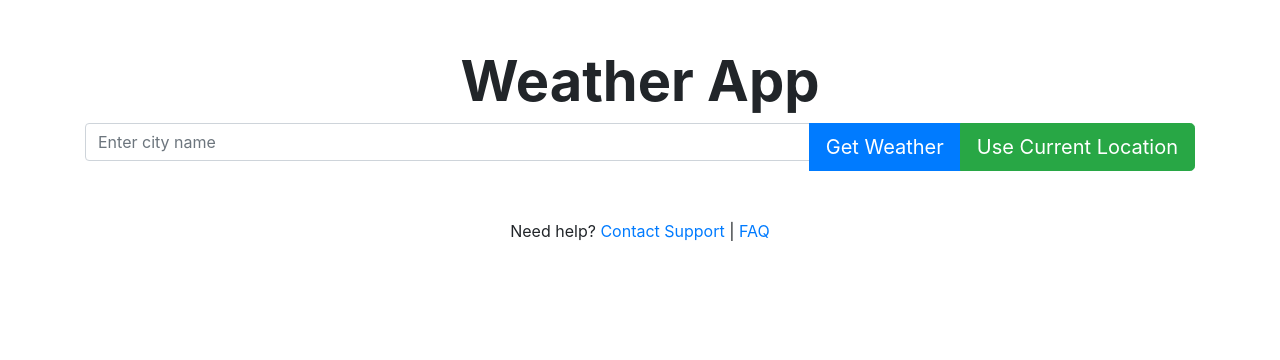
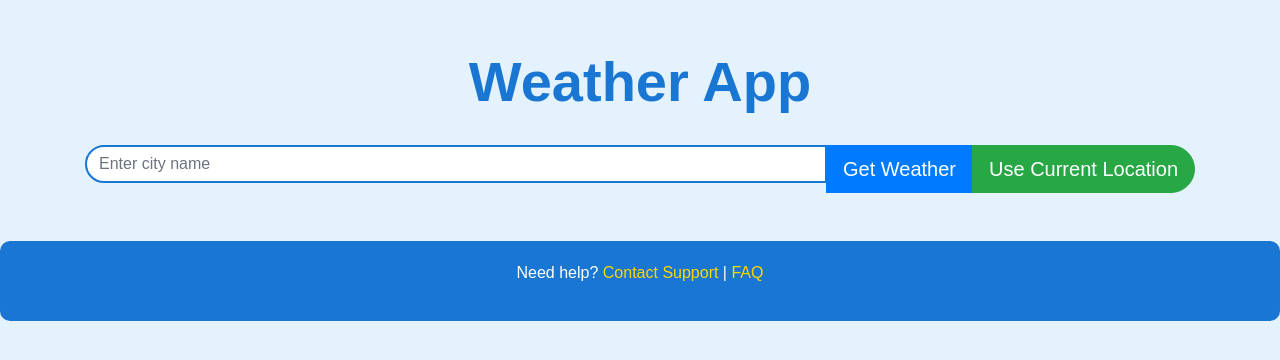
Before and after one commit to Devagya-Singh/weather-app, a website: page index.html in a window 1280 px wide. Drawn offline with nearby package versions, Linux system fonts and the light colour scheme.

Commit message:
Update index.html

```diff
--- a/index.html
+++ b/index.html
@@ -4,7 +4,7 @@
     <meta charset="UTF-8">
     <meta name="viewport" content="width=device-width, initial-scale=1.0">
     <link href="https://maxcdn.bootstrapcdn.com/bootstrap/4.5.2/css/bootstrap.min.css" rel="stylesheet">
-    <link rel="stylesheet" href="public/styles.css">
+    <link rel="stylesheet" href="public/style.css">
     <title>SkyScout</title>
 </head>
 <body>
```
